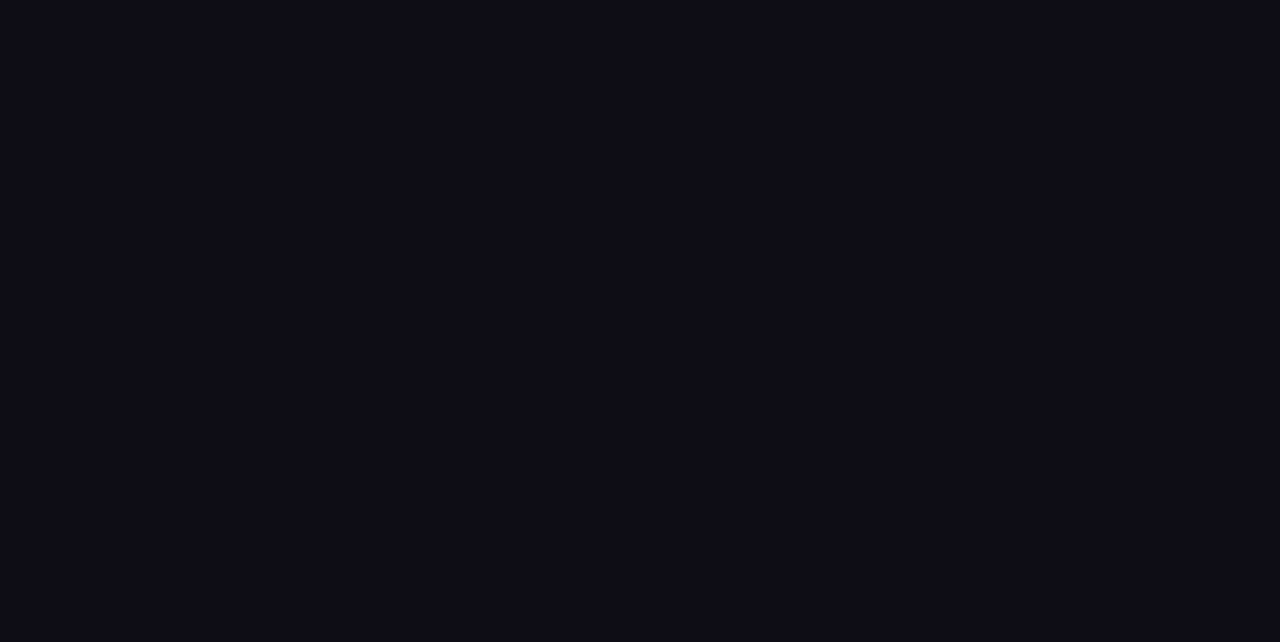
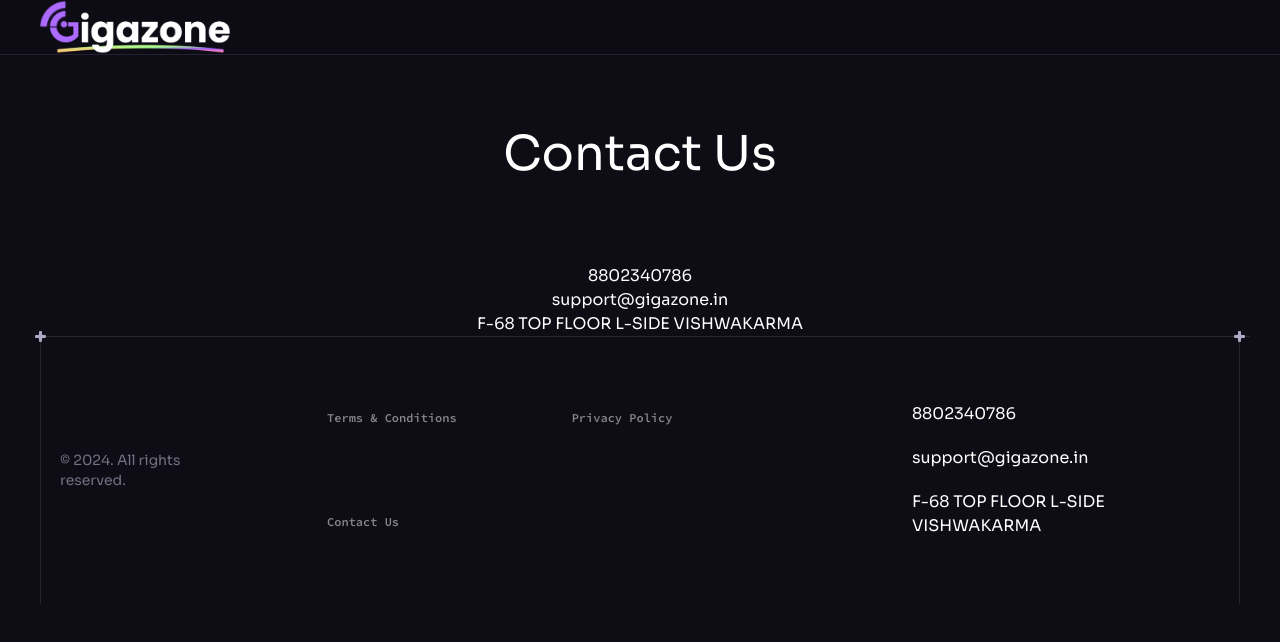
Before and after one commit to vilgaxx/Gigazone, a React (Vite) app: page /contact in a window 1280 px wide. Before the commit this address had no page. Shown: the top 642 px of the page. Built offline with nearby package versions, Linux system fonts and the light colour scheme.

Commit message:
all changes

```diff
--- a/src/components/Benefits.jsx
+++ b/src/components/Benefits.jsx
@@ -38,7 +38,7 @@
                     height={48}
                     alt={item.title}
                   />
-                  <p className="ml-auto font-code text-xs font-bold text-n-1 uppercase tracking-wider">
+                  <p className="ml-auto font-code text-xs font-bold text-n-1 uppercase tracking-wider hidden">
                     Explore more
                   </p>
                   <Arrow />
--- a/src/components/Button.jsx
+++ b/src/components/Button.jsx
@@ -1,7 +1,7 @@
 import ButtonSvg from "../assets/svg/ButtonSvg";
 
 const Button = ({ className, href, onClick, children, px, white }) => {
-  const classes = `button relative inline-flex items-center justify-center h-11 transition-colors hover:text-color-1 ${
+  const classes = `button hidden relative inline-flex items-center justify-center h-11 transition-colors hover:text-color-1 ${
     px || "px-7"
   } ${white ? "text-n-8" : "text-n-1"} ${className || ""}`;
   const spanClasses = "relative z-10";
--- /dev/null
+++ b/src/components/Contact.jsx
@@ -0,0 +1,34 @@
+import { useEffect } from "react";
+
+import Header from "./Header";
+import Footer from "./Footer";
+import Heading from "./Heading";
+
+const Contact = () => {
+  useEffect(() => {
+    window.scrollTo(0, 0); // Scroll to top when component mounts
+  }, []);
+
+  return (
+    <div className="pt-[4.75rem] lg:pt-[5.25rem] overflow-hidden">
+      <Header />
+      <section>
+        <Heading
+          title="Contact Us"
+          // text="Gigazone, Your Trusted Network Partner"
+          className="mt-10"
+        />
+        <div className="text-center">
+          <ul>
+            <li>8802340786</li>
+            <li>support@gigazone.in</li>
+            <li>F-68 TOP FLOOR L-SIDE VISHWAKARMA</li>
+          </ul>
+        </div>
+      </section>
+      <Footer />
+    </div>
+  );
+};
+
+export default Contact;
--- a/src/components/Footer.jsx
+++ b/src/components/Footer.jsx
@@ -1,5 +1,5 @@
 import Section from "./Section";
-import { footerlinks, socials } from "../constants";
+import { footerlinks } from "../constants";
 import { Link } from "react-router-dom";
 
 const Footer = () => {
@@ -22,8 +22,8 @@
           ))}
         </ul>
 
-        <ul className="flex gap-5 flex-wrap">
-          {socials.map((item) => (
+        <ul className="flex gap-5 flex-col">
+          {/* {socials.map((item) => (
             <a
               key={item.id}
               href={item.url}
@@ -32,7 +32,10 @@
             >
               <img src={item.iconUrl} width={16} height={16} alt={item.title} />
             </a>
-          ))}
+          ))} */}
+          <li>8802340786</li>
+          <li>support@gigazone.in</li>
+          <li>F-68 TOP FLOOR L-SIDE VISHWAKARMA</li>
         </ul>
       </div>
     </Section>
--- a/src/components/Header.jsx
+++ b/src/components/Header.jsx
@@ -81,11 +81,11 @@
 
         <a
           href="#signup"
-          className="button hidden mr-8 text-n-1/50 transition-colors hover:text-n-1 lg:block"
+          className="button hidden mr-8 text-n-1/50 transition-colors hover:text-n-1 lg:block lg:hidden"
         >
           New account
         </a>
-        <Button className="hidden lg:flex" href="#login">
+        <Button className="hidden lg:flex lg:hidden" href="#login">
           Sign in
         </Button>
 
--- a/src/constants/index.js
+++ b/src/constants/index.js
@@ -344,4 +344,9 @@
     title: "Privacy Policy",
     url: "/legal",
   },
+  {
+    id: "2",
+    title: "Contact Us",
+    url: "/contact",
+  },
 ];
--- a/src/main.jsx
+++ b/src/main.jsx
@@ -6,17 +6,17 @@
 import Terms from "./Terms.jsx";
 import Legal from "./Legal.jsx";
 import "./index.css";
+import Contact from "./components/contact.jsx";
 
 ReactDOM.createRoot(document.getElementById("root")).render(
   <React.StrictMode>
     <Router>
-
-        <Routes>
-          <Route path="/" element={<App />} />
-          <Route path="/terms" element={<Terms />} />
-          <Route path="/legal" element={<Legal />} />
-        </Routes>
-
+      <Routes>
+        <Route path="/" element={<App />} />
+        <Route path="/terms" element={<Terms />} />
+        <Route path="/legal" element={<Legal />} />
+        <Route path="/contact" element={<Contact />} />
+      </Routes>
     </Router>
   </React.StrictMode>
 );
```
